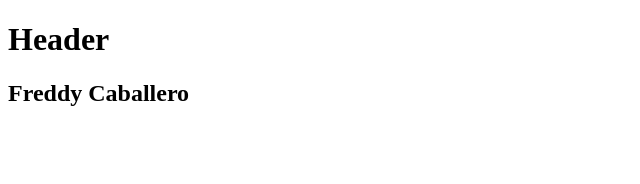
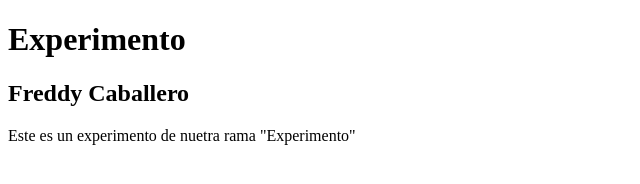
Before and after one commit to programadoec/curso, a plain HTML site: page index.html in a window 1280 px wide. Shown: the whole page, without its empty margins (0-640 px from the left). Drawn offline with Linux system fonts and the light colour scheme.

Commit message:
Agregamos texto de experimento

```diff
--- a/index.html
+++ b/index.html
@@ -8,10 +8,13 @@
 </head>
 <body>
     <header>
-        <h1>Header</h1>
+        <h1>Experimento</h1>
     </header>
     <div class="container">
         <h2>Freddy Caballero</h2>
     </div>
+    <footer>
+        <p>Este es un experimento de nuetra rama "Experimento"</p>
+    </footer>
 </body>
 </html>
```
